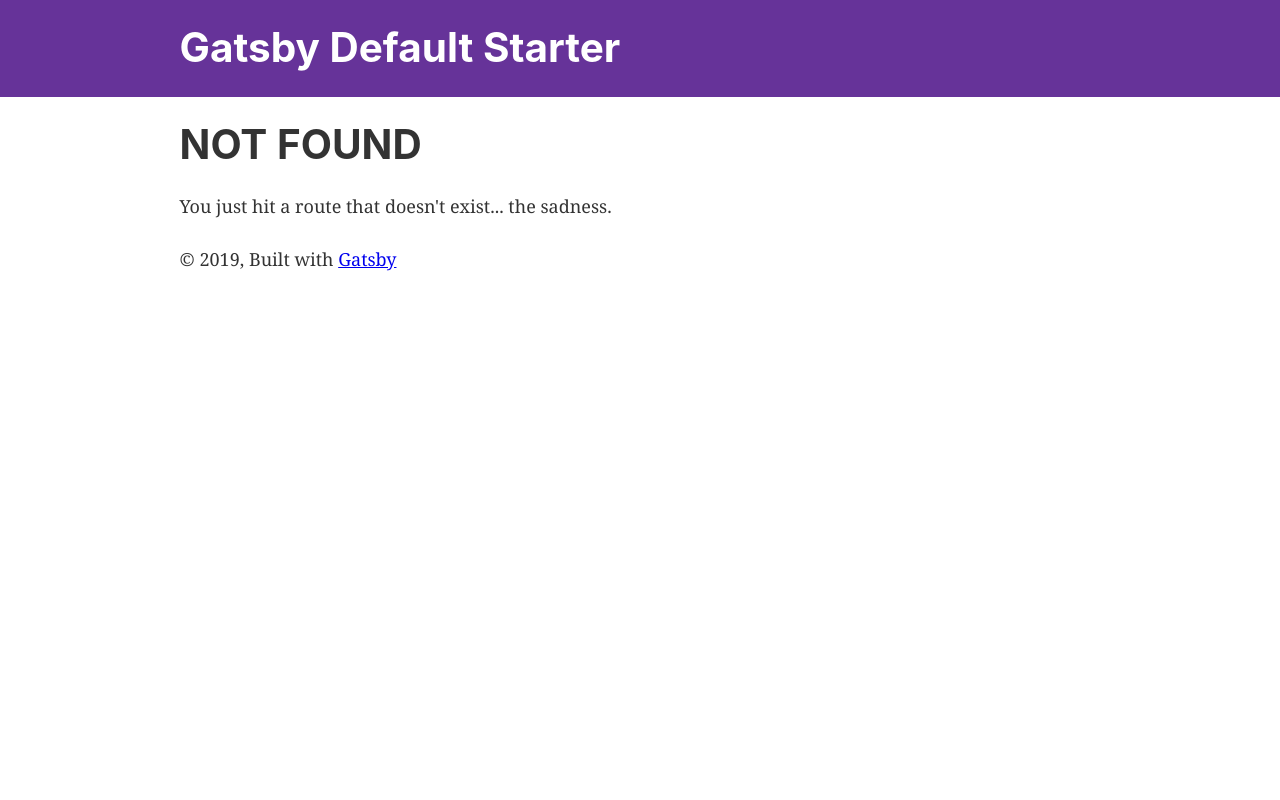
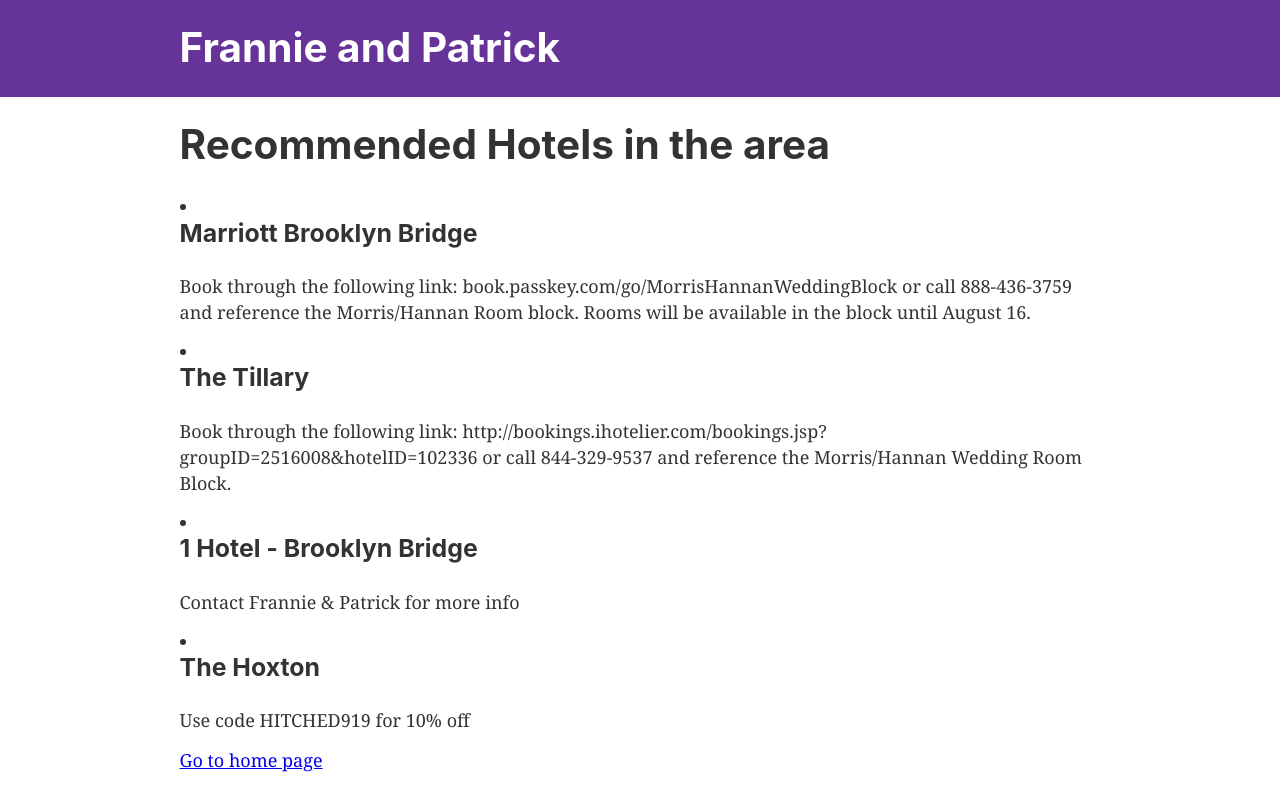
Before and after one commit to patrickjmorris/frannieandpatrick, a Gatsby site: page /hotels in a window 1280 px wide. Before the commit this address had no page. Built offline with nearby package versions, Linux system fonts and the light colour scheme; Gatsby itself is replaced by a stand-in of ours.

Commit message:
First commit

```diff
--- a/gatsby-config.js
+++ b/gatsby-config.js
@@ -1,8 +1,7 @@
 module.exports = {
   siteMetadata: {
-    title: `Gatsby Default Starter`,
-    description: `Kick off your next, great Gatsby project with this default starter. This barebones starter ships with the main Gatsby configuration files you might need.`,
-    author: `@gatsbyjs`,
+    title: `Frannie and Patrick`,
+    description: `Frannie and Patrick are getting married! We're so excited to have you join us in Brooklyn on September 14th at Pioneer Works in Brooklyn.`,
   },
   plugins: [
     `gatsby-plugin-react-helmet`,
--- a/src/components/layout.js
+++ b/src/components/layout.js
@@ -5,10 +5,9 @@
  * See: https://www.gatsbyjs.org/docs/use-static-query/
  */
 
+import { graphql, useStaticQuery } from "gatsby"
+import PropTypes from "prop-types"
 import React from "react"
-import PropTypes from "prop-types"
-import { useStaticQuery, graphql } from "gatsby"
-
 import Header from "./header"
 import "./layout.css"
 
@@ -35,11 +34,6 @@ const Layout = ({ children }) => {
         }}
       >
         <main>{children}</main>
-        <footer>
-          © {new Date().getFullYear()}, Built with
-          {` `}
-          <a href="https://www.gatsbyjs.org">Gatsby</a>
-        </footer>
       </div>
     </>
   )
--- /dev/null
+++ b/src/pages/hotels.js
@@ -0,0 +1,39 @@
+import { Link } from "gatsby"
+import React from "react"
+import Layout from "../components/layout"
+import SEO from "../components/seo"
+
+const HotelPage = () => (
+  <Layout>
+    <SEO title="Hotels" />
+    <h1>Recommended Hotels in the area</h1>
+    <li>
+      <h3>Marriott Brooklyn Bridge</h3>
+      <p>
+        Book through the following link:
+        book.passkey.com/go/MorrisHannanWeddingBlock or call 888-436-3759 and
+        reference the Morris/Hannan Room block. Rooms will be available in the
+        block until August 16.
+      </p>
+    </li>
+    <li>
+      <h3>The Tillary</h3>
+      <p>
+        Book through the following link:
+        http://bookings.ihotelier.com/bookings.jsp?groupID=2516008&hotelID=102336
+        or call 844-329-9537 and reference the Morris/Hannan Wedding Room Block.
+      </p>
+    </li>
+    <li>
+      <h3>1 Hotel - Brooklyn Bridge</h3>
+      <p>Contact Frannie &amp; Patrick for more info </p>
+    </li>
+    <li>
+      <h3>The Hoxton</h3>
+      <p>Use code HITCHED919 for 10% off</p>
+    </li>
+    <Link to="/">Go to home page</Link>
+  </Layout>
+)
+
+export default HotelPage
--- a/src/pages/index.js
+++ b/src/pages/index.js
@@ -1,8 +1,7 @@
+import { Link } from "gatsby"
 import React from "react"
-import { Link } from "gatsby"
-
+import Image from "../components/image"
 import Layout from "../components/layout"
-import Image from "../components/image"
 import SEO from "../components/seo"
 
 const IndexPage = () => (
@@ -14,7 +13,7 @@ const IndexPage = () => (
     <div style={{ maxWidth: `300px`, marginBottom: `1.45rem` }}>
       <Image />
     </div>
-    <Link to="/page-2/">Go to page 2</Link>
+    <Link to="/hotels/">Check out hotels options</Link>
   </Layout>
 )
 
```
Also changed, not shown: src/pages/page-2.js (deleted, +0 -16 lines), src/pages/things-to-do.js (added, +15 -0 lines).
